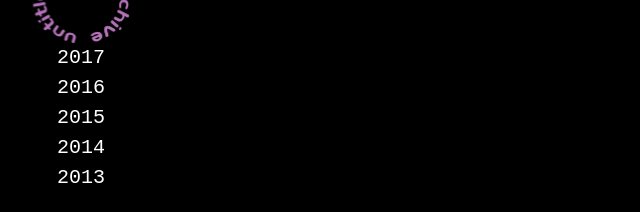
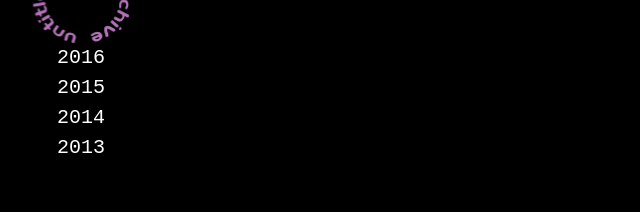
Before and after one commit to archive-surirain/archive-surirain.github.io, a plain HTML site: page archive2016.html in a window 1280 px wide. Shown: the part 293-505 px from the top of the page, 67-707 px from the left. Drawn offline with nearby package versions, Linux system fonts and the light colour scheme.

Commit message:
Update archive2016.html

```diff
--- a/archive2016.html
+++ b/archive2016.html
@@ -188,7 +188,7 @@
         </div>
       </a>
     </li>
-    <li><a href="archive2017.html">2017</a></li>
+<!--     <li><a href="archive2017.html">2017</a></li> -->
     <li><a href="archive2016.html">2016</a></li>
     <li><a href="archive2015.html">2015</a></li>
     <li><a href="archive2014.html">2014</a></li>
```
